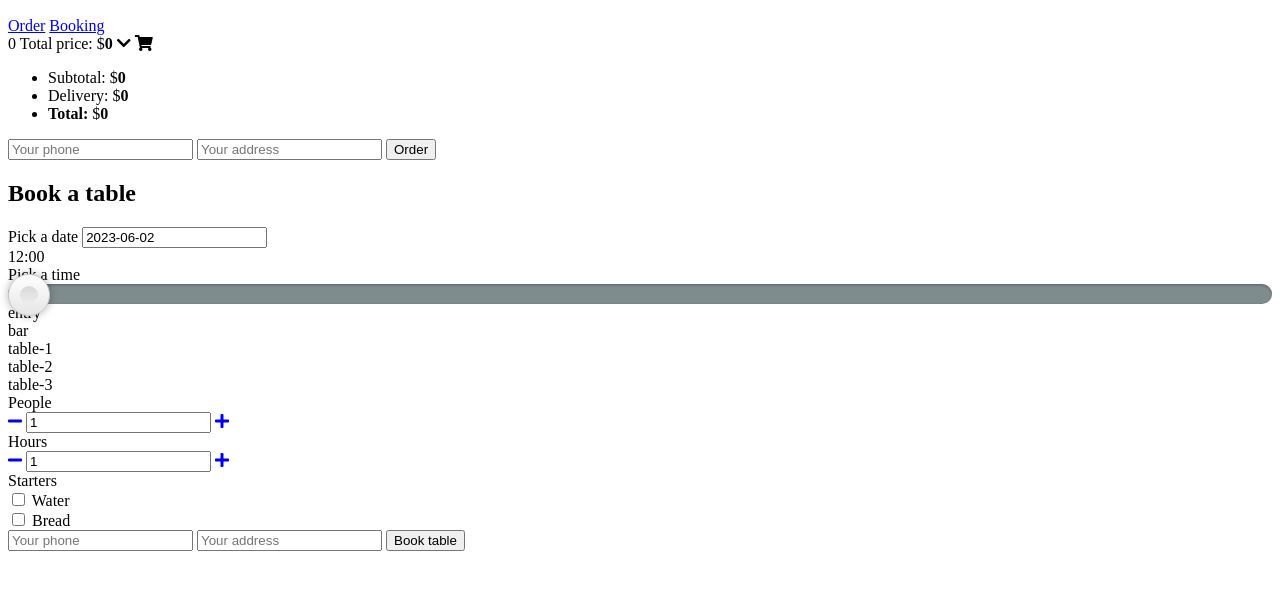
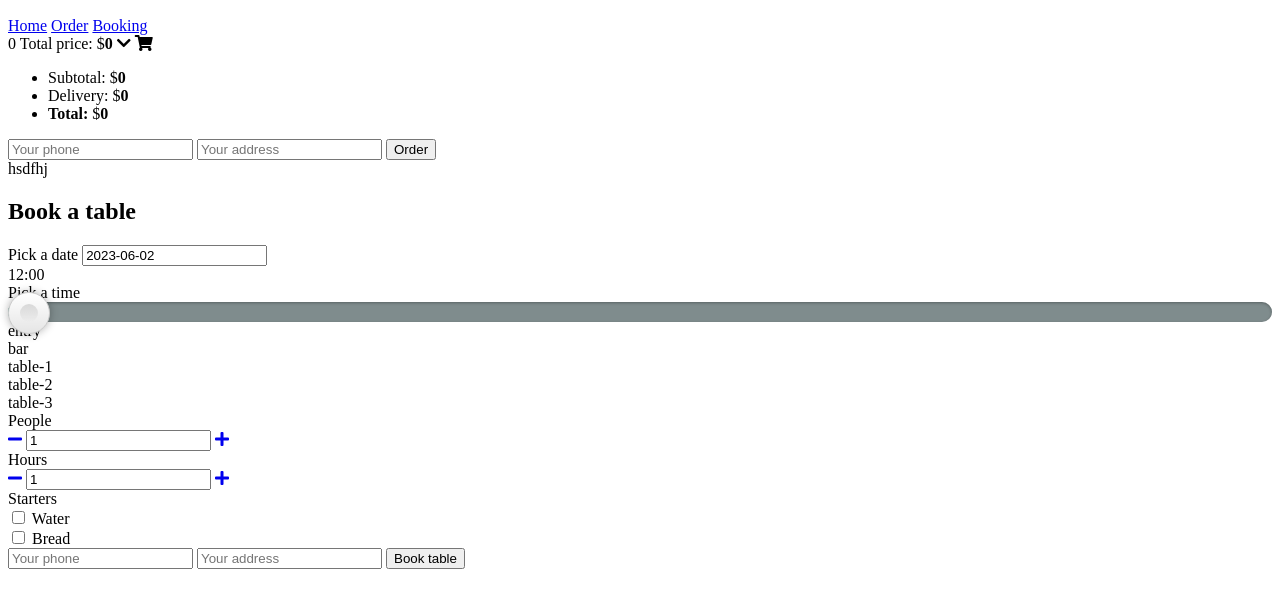
Before and after one commit to krzysztoflaudanski/pizza, a website with bundled scripts: page src/index.html in a window 1280 px wide. Shown: the part 110-718 px from the top of the page. Built offline with nearby package versions, Linux system fonts and the light colour scheme; files whose address does not match are found by name.

Commit message:
add class home

```diff
--- a/src/index.html
+++ b/src/index.html
@@ -24,6 +24,7 @@
           <h2 class="logo__subtitle">the best homemade Italian food</h2>
         </div>
         <div class="main-nav">
+          <a href="#home">Home</a>
           <a href="#order">Order</a>
           <a href="#booking">Booking</a>
         </div>
@@ -65,6 +66,9 @@
   </header>
 
   <div id="pages">
+    <section id="home">
+      <div id="home-wrapper"></div>
+    </section>
     <section id="order">
       <div id="product-list" class="product-list container"></div>
     </section>
@@ -72,6 +76,12 @@
       <div class="booking-wrapper container"></div>
     </section>
   </div>
+
+  <script id="template-home" type="text/x-handlebars-template">
+    <div>hsdfhj</div>
+  </script>
+
+
   <script id="template-booking-widget" type="text/x-handlebars-template">
     <div class="booking-widget">
       <h2 class="page__title no-spacing">Book a table</h2>
--- a/src/js/app.js
+++ b/src/js/app.js
@@ -2,6 +2,7 @@ import { settings, select, classNames } from './setting.js';
 import Product from './components/Product.js';
 import Cart from './components/Cart.js';
 import Booking from './components/Booking.js';
+import Home from './components/Home.js';
 
 const app = {
   initPages: function () {
@@ -111,6 +112,8 @@ const app = {
 
     thisApp.initBooking();
 
+    thisApp.initHome();
+
   },
 
   initCart: function () {
@@ -132,6 +135,13 @@ const app = {
 
     thisApp.bookingElem = document.querySelector(select.containerOf.booking);
     thisApp.booking = new Booking(thisApp.bookingElem);
+  },
+
+  initHome: function (){
+    const thisApp = this;
+
+    thisApp.homeElem = document.querySelector(select.containerOf.home);
+    thisApp.home = new Home(thisApp.homeElem);
   }
 
 };
--- /dev/null
+++ b/src/js/components/Home.js
@@ -0,0 +1,29 @@
+import {select, classNames, templates} from './../setting.js';
+import utils from './../utils.js';
+
+class Home {
+    constructor(element) {
+        const thisHome = this;
+
+        thisHome.render(element);
+
+    }
+
+render(element) {
+    const thisHome = this;
+
+     thisHome.dom = {};
+
+     thisHome.dom.wrapper = element;
+
+    const generatedHTML = templates.home();
+
+    const generatedDOM = utils.createDOMFromHTML(generatedHTML);
+
+    thisHome.dom.wrapper.appendChild(generatedDOM);
+}
+
+
+}
+
+export default Home;
--- a/src/js/setting.js
+++ b/src/js/setting.js
@@ -3,12 +3,14 @@ export const select = {
     menuProduct: '#template-menu-product',
     cartProduct: '#template-cart-product',
     bookingWidget: '#template-booking-widget',
+    home: '#template-home',
   },
   containerOf: {
     menu: '#product-list',
     cart: '#cart',
     pages: '#pages',
     booking: '.booking-wrapper',
+    home: '#home-wrapper',
   },
   all: {
     menuProducts: '#product-list > .product',
@@ -144,4 +146,6 @@ export const templates = {
   cartProduct: Handlebars.compile(document.querySelector(select.templateOf.cartProduct).innerHTML),
 
   bookingWidget: Handlebars.compile(document.querySelector(select.templateOf.bookingWidget).innerHTML),
+
+  home: Handlebars.compile(document.querySelector(select.templateOf.home).innerHTML),
 };
```
